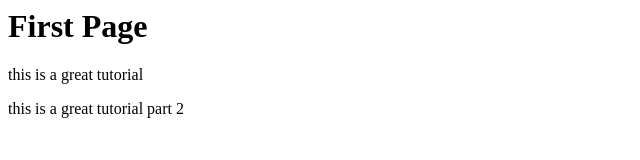
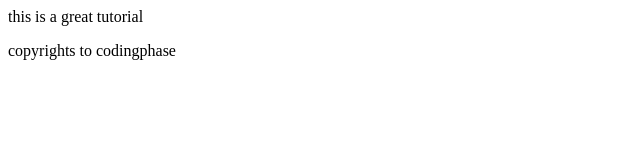
Before and after one commit to ale7361/git-course, a plain HTML site: page index.html in a window 1280 px wide. Shown: the whole page, without its empty margins (0-640 px from the left). Drawn offline with Linux system fonts and the light colour scheme.

Commit message:
modified code to match Joes Master

```diff
--- a/index.html
+++ b/index.html
@@ -1,7 +1,7 @@
 <html>
+    <head></head>
     <body>
-        <h1>First Page</h1>
         <p>this is a great tutorial</p>
-        <p>this is a great tutorial part 2</p>
+        <footer>copyrights to codingphase</footer>
     </body>
 </html>
```
